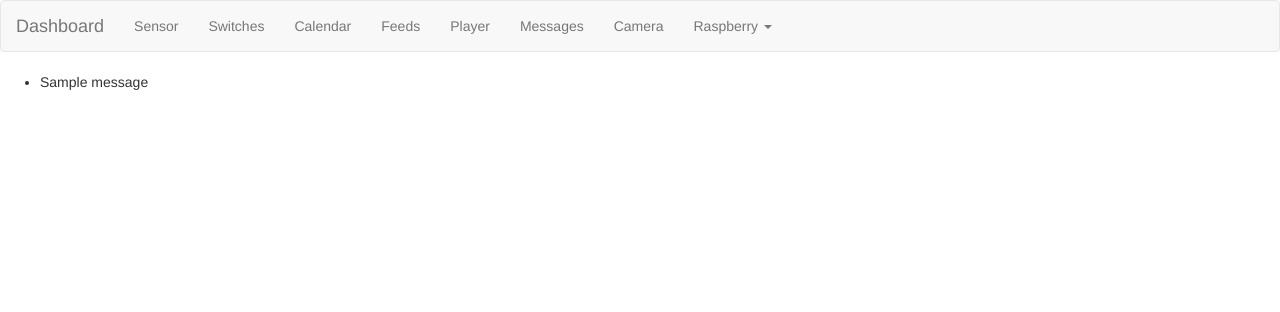
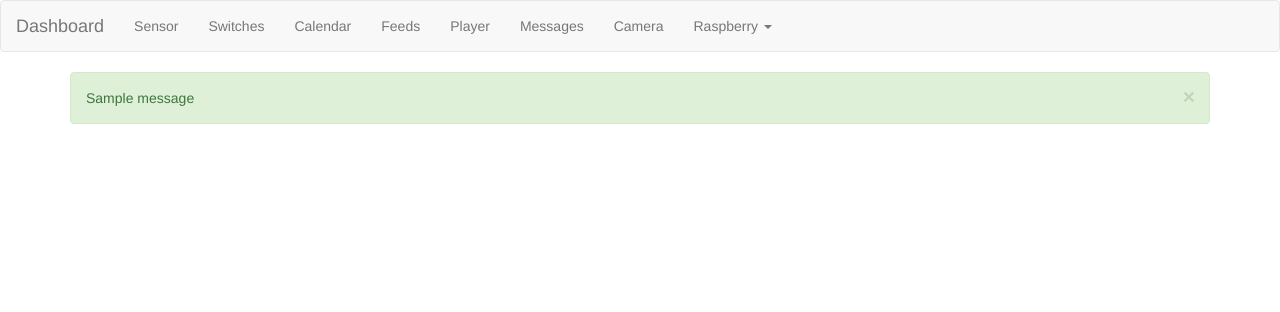
Before and after one commit to craftyoyo/Touchscreen-Automation, a Flask app: page /network in a window 1280 px wide. Shown: the top 312 px of the page. Run offline with Flask 2, Linux system fonts and the light colour scheme; one stand-in notice (Sample message) is shown; data that the repository does not hold is empty; parts of the project's set-up code (start-up, migrations or seed data) failed here and were passed over; some libraries are stand-ins or nearby versions.

Commit message:
Alert system
Alert system

```diff
--- a/run.py
+++ b/run.py
@@ -1,7 +1,7 @@
 #!/usr/bin/env python
 # -*- coding: UTF-8 -*-
 
-from flask import Flask, render_template, redirect, request, url_for
+from flask import Flask, flash, render_template, redirect, request, url_for
 from flask_appconfig import AppConfig
 from flaskext.mysql import MySQL
 from datetime import datetime
@@ -308,6 +308,7 @@ def create_app(configfile='config.cfg'):
                     "timeZone": "Europe/Paris"
                 }
             }
+            flash('Event Successfully Add !')
             service.events().insert(calendarId=app.config['GMAIL']['calendar_id'], body=event).execute()
         return redirect(url_for('calendar'))
 
@@ -316,6 +317,7 @@ def create_app(configfile='config.cfg'):
         credentials = get_credentials()
         http = credentials.authorize(httplib2.Http())
         service = discovery.build('calendar', 'v3', http=http)
+        flash('Event Successfully Delete !')
         service.events().delete(calendarId=app.config['GMAIL']['calendar_id'], eventId=idevent).execute()
 
         return redirect(url_for('calendar'))
@@ -387,6 +389,7 @@ def create_app(configfile='config.cfg'):
     @app.route('/message/send', methods=['POST'])
     def send_push():
         if request.method == 'POST':
+            flash('Message Successfully Sent !')
             pb.push_note('[Notification Rpi]', request.form['Content'], email=request.form['Contact'])
 
         return redirect(url_for('message'))
--- a/templates/layout.html
+++ b/templates/layout.html
@@ -48,18 +48,17 @@
         </div>
       </div>
     </nav>
-
-{% with messages = get_flashed_messages() %}
-    {% if messages %}
-        <ul class=flashes>
-            {% for message in messages %}
-                <li>{{ message }}</li>
-            {% endfor %}
-        </ul>
-    {% endif %}
-{% endwith %}
-
     <div class="container">
+    {% with messages = get_flashed_messages() %}
+        {% if messages %}
+            <div class="alert alert-success alert-dismissible" role="alert">
+                <button type="button" class="close" data-dismiss="alert" aria-label="Close"><span aria-hidden="true">&times;</span></button>
+                {% for message in messages %}
+                    {{message}}
+                {% endfor %}
+            </div>
+        {% endif %}
+    {% endwith %}
 
     {% block content %}
 
```
Also changed, not shown: CHANGELOG.md.
